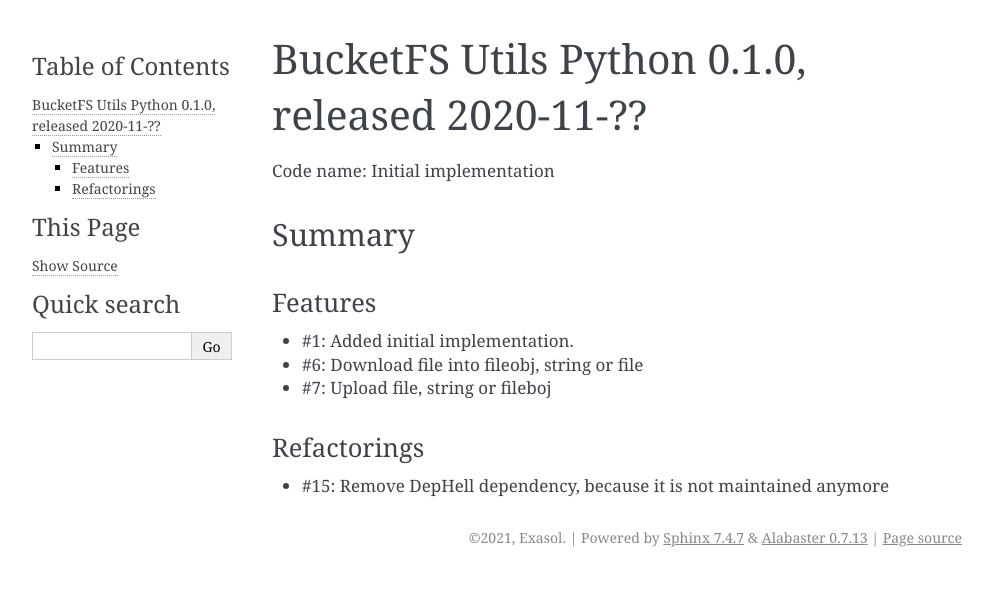
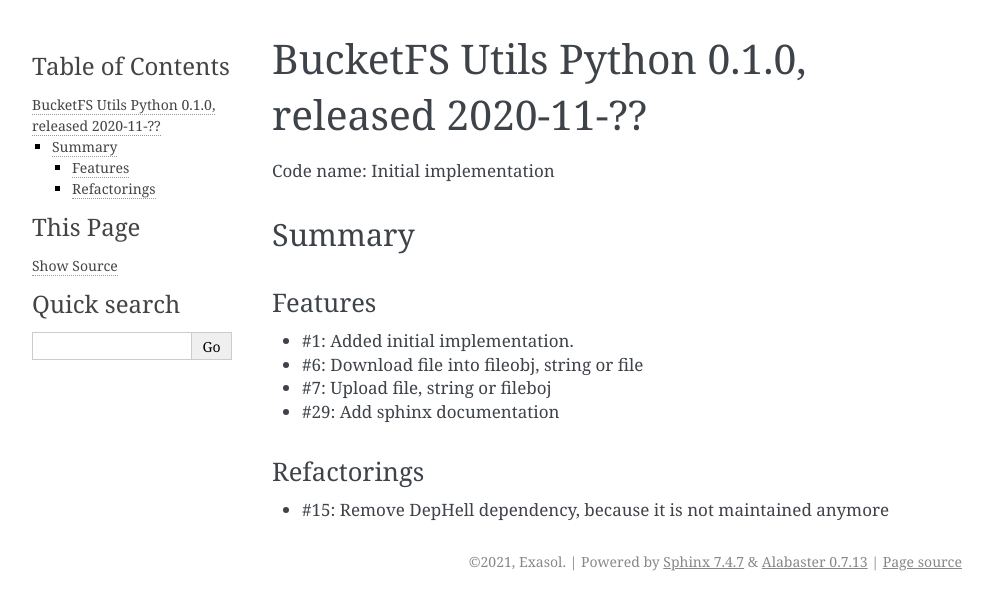
Before and after one commit to exasol/bucketfs-utils-python, a Sphinx documentation site: the page built from doc/changes/changes_0.1.0.md, in a window 1280 px wide. Shown: the top 610 px of the page, without its empty margins (148-1141 px from the left). Built offline with Sphinx 7.4.7, drawn with Linux system fonts in a browser that asks for light colours.

Commit message:
Add issue to changes_0.1.0.md and fix missing empty line

```diff
--- a/doc/changes/changes_0.1.0.md
+++ b/doc/changes/changes_0.1.0.md
@@ -9,6 +9,8 @@ Code name: Initial implementation
   - #1: Added initial implementation.
   - #6: Download file into fileobj, string or file
   - #7: Upload file, string or fileboj
+  - #29: Add sphinx documentation
 
 ### Refactorings
+
   - #15: Remove DepHell dependency, because it is not maintained anymore
```
